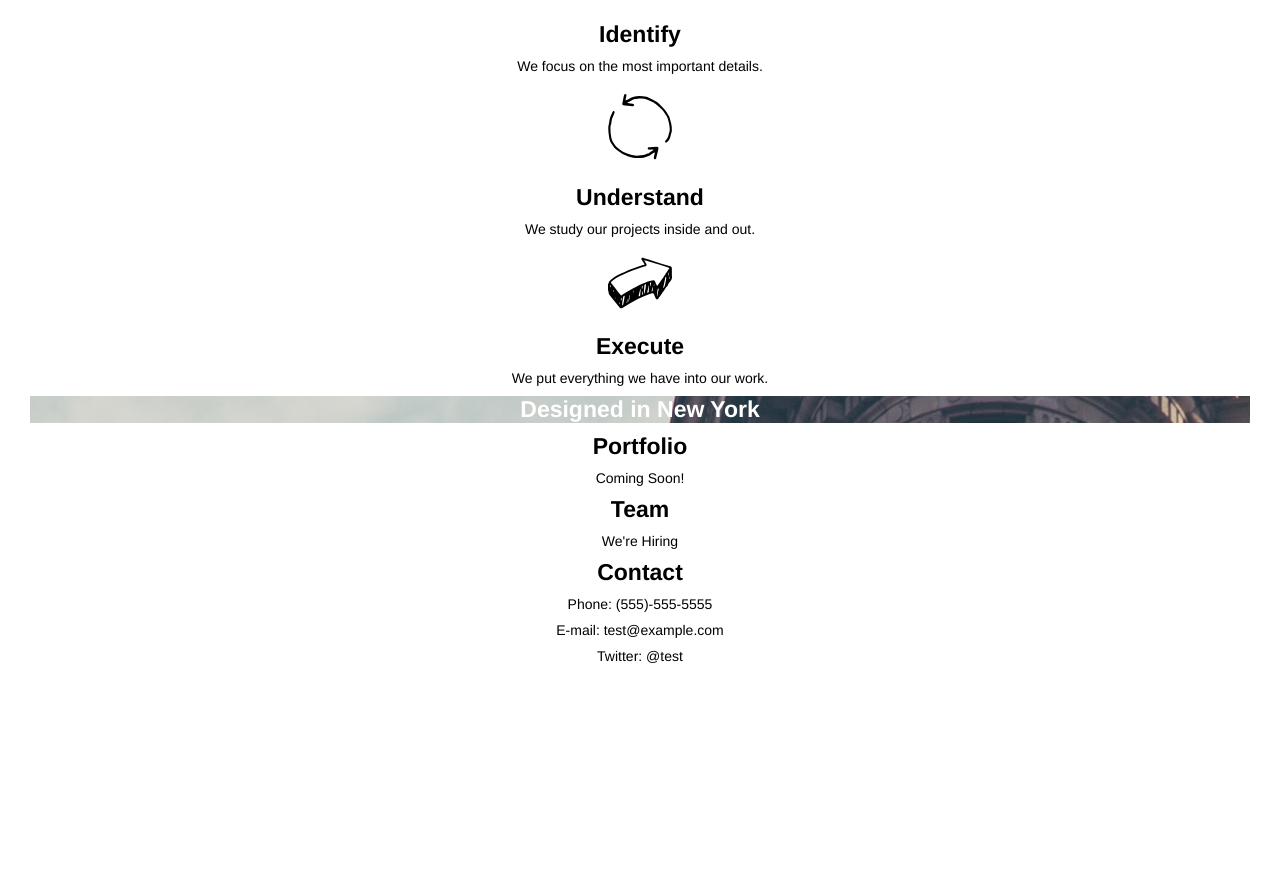
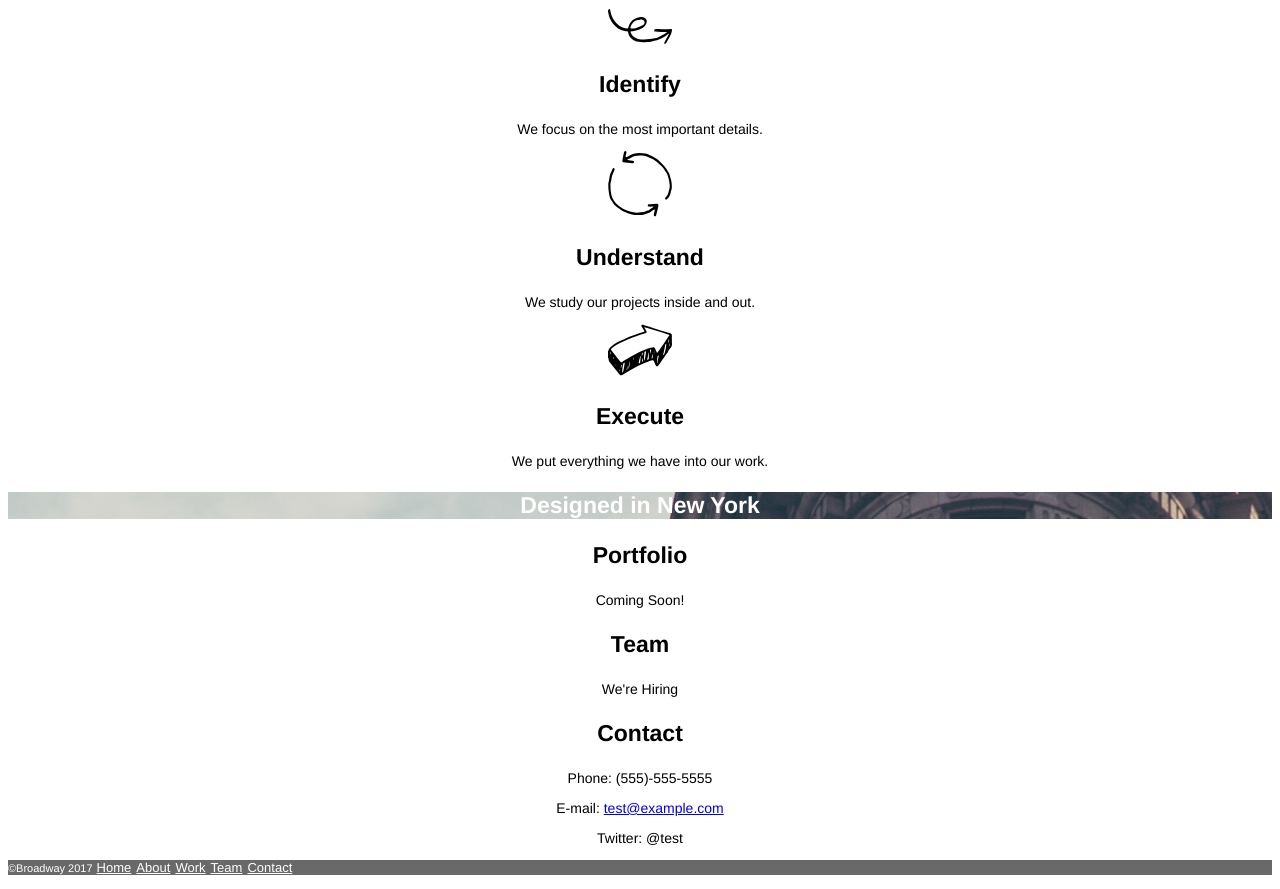
Before and after one commit to bilodeaubruce/broadway, a plain HTML site: page index.html in a window 1280 px wide. Shown: the part 410-1299 px from the top of the page. Before the commit the page ends 1094 px from the top, so only its background shows below. Drawn offline with Linux system fonts and the light colour scheme.

Commit message:
oops - just added footer

```diff
--- a/index.html
+++ b/index.html
@@ -10,24 +10,24 @@
     <header>
         <h1>Broadway Design</h1>
         <ul class="whitefont">
-            <p>
+
             <li><a href="#">Home</a></li>
-            </p>
-            <p>
+
+
             <li><a href="#">About</a></li>
-            </p>
-            <p>
+
+
             <li><a href="#">Work</a></li>
-            </p>
-            <p>
+
+
             <li><a href="#">Team</a></li>
-            </p>
-            <p>
+
+
             <li><a href="#">Contact</a></li>
-            </p>
+
         </ul>
     </header>
-
+    <div id="main">
         <h2>Our Process</h2>
         <img src="./resources/images/identify.svg" />
         <h3>Identify</h3>
@@ -57,9 +57,25 @@
         </p>
         <h3>Contact</h3>
         <p>Phone: (555)-555-5555</p>
-    <p>E-mail: test@example.com<p/>
-    <p>Twitter: @test<p/>
+        <p>E-mail: <a href="mailto:test@example.com">test@example.com</a>
+            <p/>
+            <p>Twitter: @test
+                <p/>
+    </div>
+    <footer>
+        <p>
 
+            <ul class="whitefont">
+                <li>&copy;Broadway 2017</li>
+                <li><a href="#">Home</a></li>
+                <li><a href="#">About</a></li>
+                <li><a href="#">Work</a></li>
+                <li><a href="#">Team</a></li>
+                <li><a href="#">Contact</a></li>
+
+            </ul>
+        </p>
+    </footer>
 
 </body>
 
--- a/resources/css/style.css
+++ b/resources/css/style.css
@@ -1,8 +1,7 @@
 * {
   font-family: Helvetica;
-  margin: 10px;
+
   padding: 0;
-  text-align: center;
 }
 
 p {
@@ -13,6 +12,7 @@ h1 {
   font-size: 70px;
   font-weight: bold;
   color:white;
+  text-align: center;
 }
 h2 {
   font-size: 32px;
@@ -46,8 +46,28 @@ header li a {
 header li {
   padding: 5px;
 }
+#main{
+  text-align: center;
+}
 #des {
   background-image: url("../images/the-flatiron-building.png");
   background-repeat: no-repeat;
   background-position: center;
 }
+footer {
+  text-align: left;
+  font-size: 11px;
+  color: white;
+  background-color: dimgray;
+}
+footer ul {
+  text-align:left;
+}
+footer li {
+  display:inline-block;
+}
+footer a {
+  color: white;
+  margin: 1px;
+  font-size: 13px;
+}
```
Lines whose indentation alone changed are shown as unchanged.
